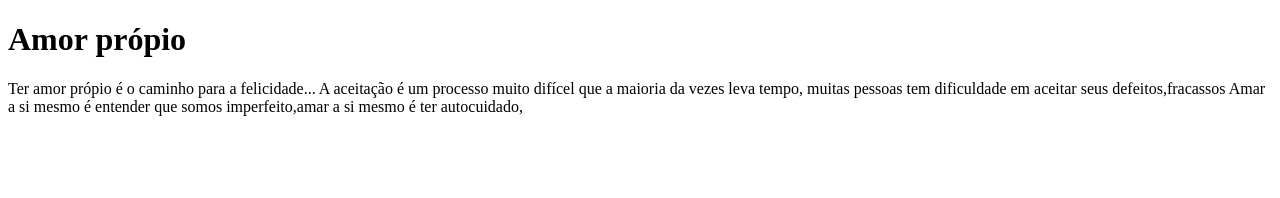
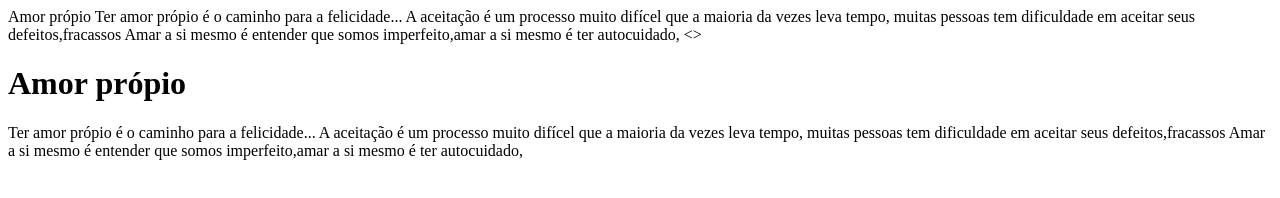
Before and after one commit to Anav122/primeiroano2023, a plain HTML site: page index.html in a window 1280 px wide. Drawn offline with Linux system fonts and the light colour scheme.

Commit message:
cabeçario

```diff
--- a/index.html
+++ b/index.html
@@ -4,8 +4,11 @@
     <meta charset="UTF-8">
     <meta name="viewport" content="width=device-width, initial-scale=1.0">
     <title>Amor própio</title>
-</head>
-<body>
+</head>Amor própio</h1>
+Ter amor própio é o caminho para a felicidade...
+A aceitação é um processo muito difícel que a maioria da vezes leva tempo, muitas pessoas tem dificuldade em aceitar seus defeitos,fracassos
+Amar a si mesmo é entender que somos imperfeito,amar a si mesmo é ter autocuidado,
+<>
 
 </body>
 </html>
```
